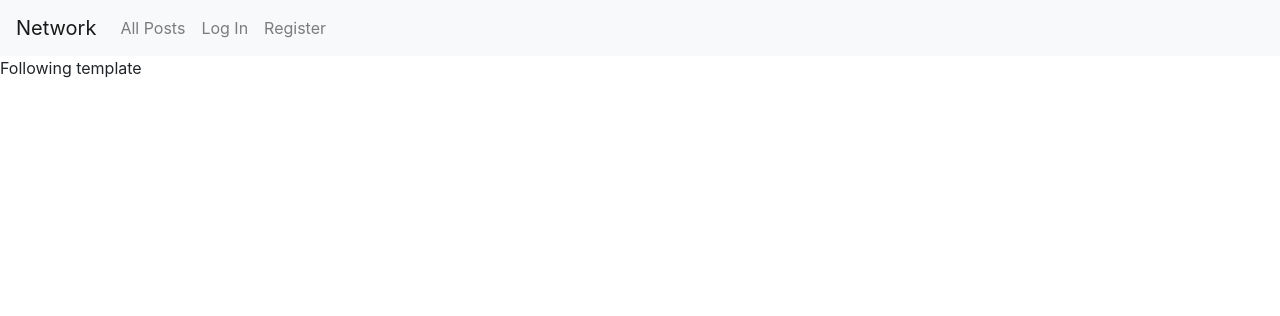
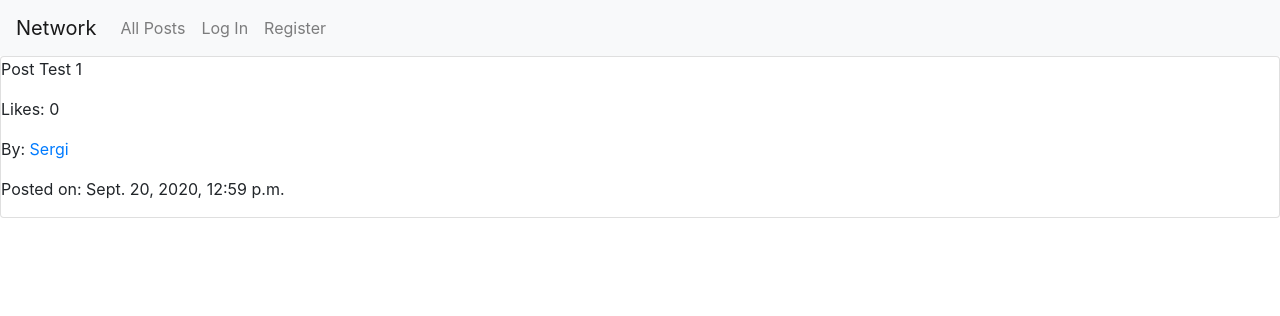
Before and after one commit to SergiOca87/CS50-Network, a Django app: template network/templates/network/following.html in a window 1280 px wide. Shown: the top 316 px of the page. Run offline with Django 3.2, Linux system fonts and the light colour scheme; the template is opened without the code that fills it: values that come from a table or form of the project are taken from there, others are empty; data comes from the database, SQL or seed files in the repository; some libraries are stand-ins or nearby versions.

```diff
--- a/network/templates/network/following.html
+++ b/network/templates/network/following.html
@@ -1,5 +1,12 @@
 {% extends "network/layout.html" %}
 
 {% block body %}
-    <p>Following template</p>
+    {% for post in posts %}
+        <div class="card">
+            <p>{{ post.post_text }}</p>
+            <p>Likes: 0</p>
+            <p>By: <a href="{% url 'author' post.author.id %}">{{ post.author }}</a></p>
+            <p>Posted on: {{ post.published_date }}</p>
+        </div>
+    {% endfor %}
 {% endblock %}
```
Also changed, not shown: network/templates/network/index.html (+13 -1 lines), network/views.py (+12 -3 lines).
